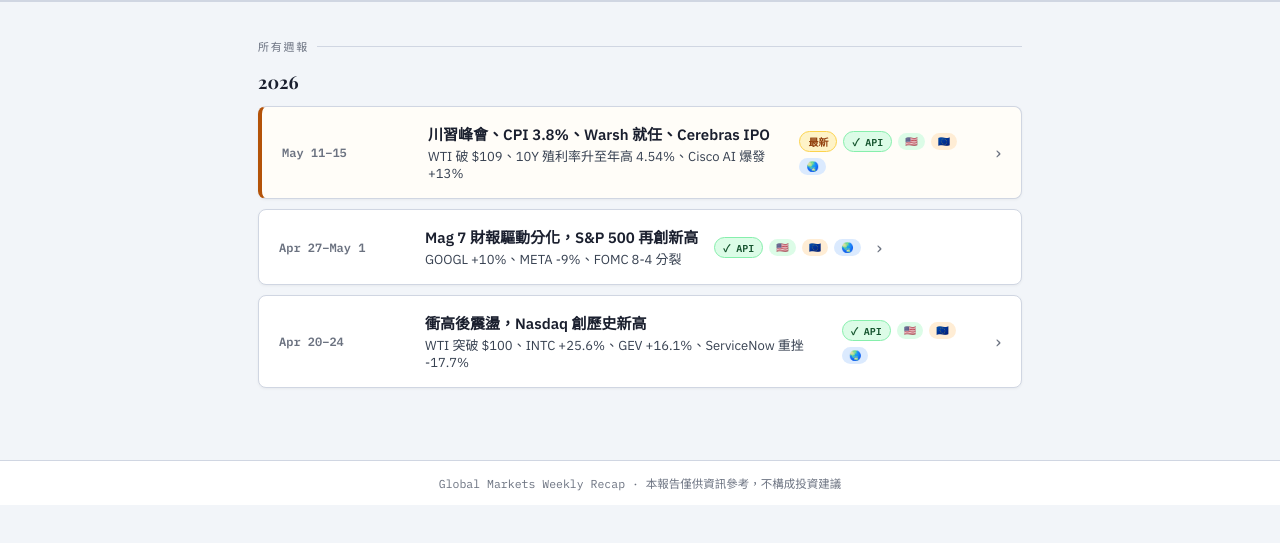
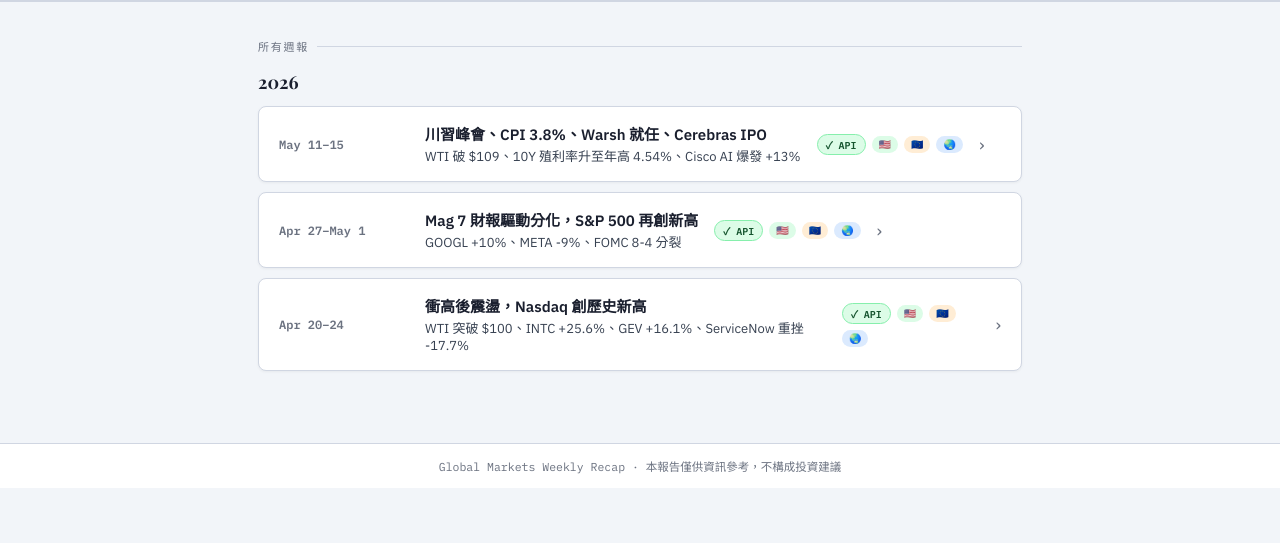
Before and after one commit to IreneSH/weekly-market-recap, a plain HTML site: page archive.html in a window 1280 px wide. Shown: the part 85-628 px from the top of the page. Drawn offline with nearby package versions, Linux system fonts and the light colour scheme.

Commit message:
Update report card link and remove latest badge
Removed 'latest' class from the report card link and the latest badge.

```diff
--- a/archive.html
+++ b/archive.html
@@ -126,14 +126,13 @@
     <div class="report-list">
 
       <!-- Latest -->
-      <a class="report-card latest" href="reports/2026-05-15.html">
+      <a class="report-card" href="reports/2026-05-15.html">
         <div class="report-date">May 11–15</div>
         <div>
           <div class="report-title">川習峰會、CPI 3.8%、Warsh 就任、Cerebras IPO</div>
           <div class="report-subtitle">WTI 破 $109、10Y 殖利率升至年高 4.54%、Cisco AI 爆發 +13%</div>
         </div>
         <div class="report-tags">
-          <span class="latest-badge">最新</span>
           <span class="api-badge">✓ API</span>
           <span class="tag tag-us">🇺🇸</span>
           <span class="tag tag-eu">🇪🇺</span>
```
